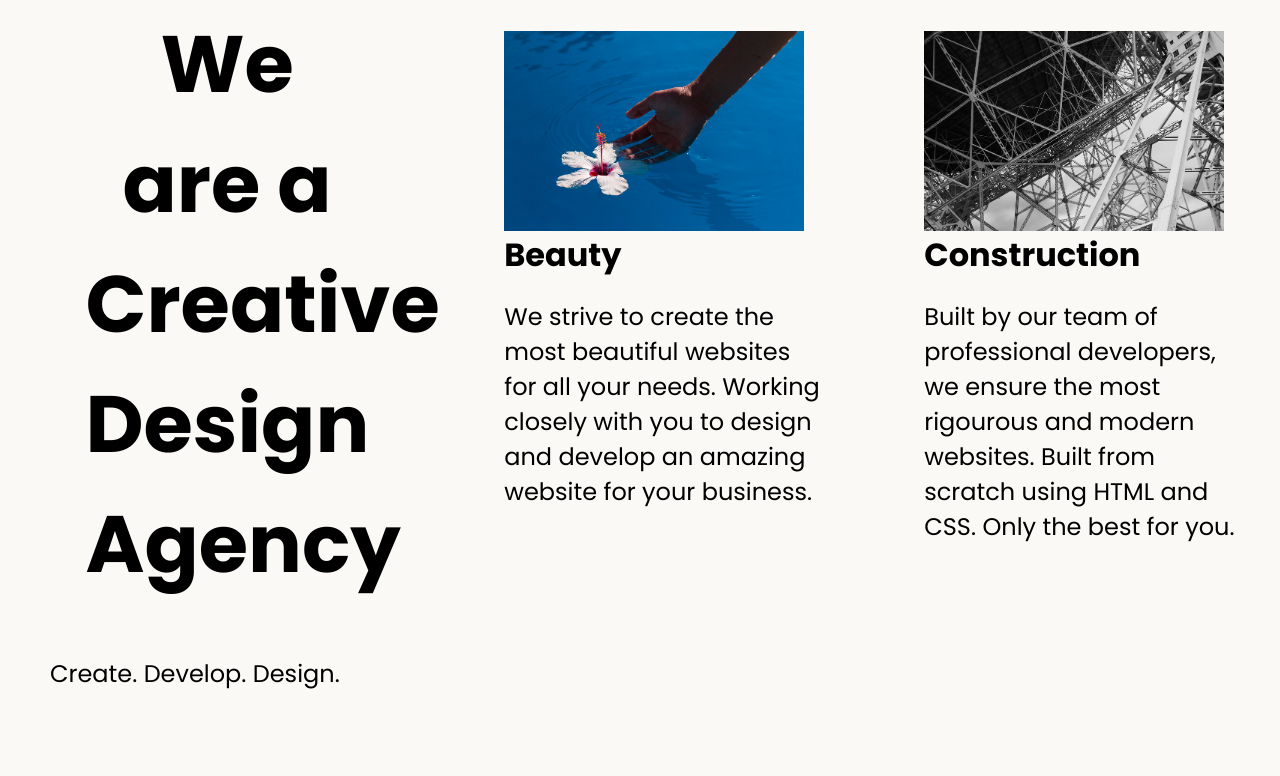
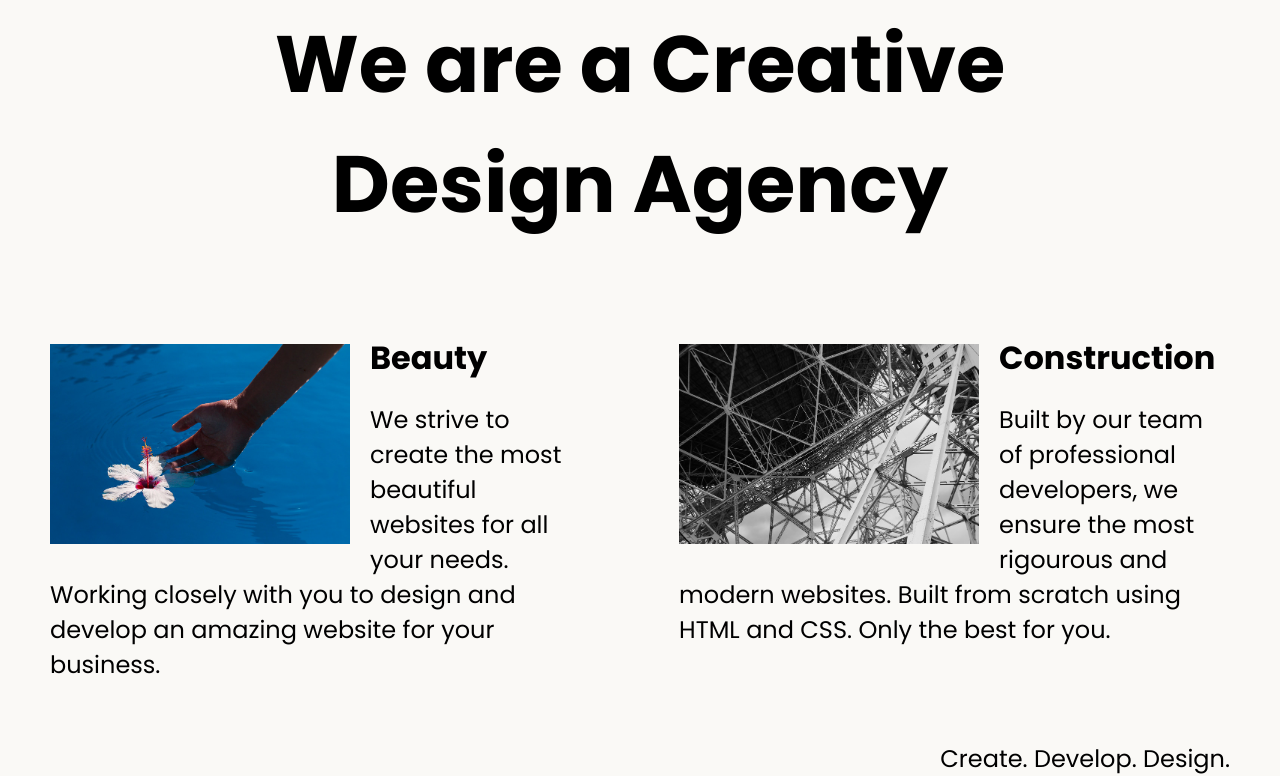
Before and after one commit to Dizgovin/responsive, a plain HTML site: page index.html in a window 1280 px wide. Shown: the part 119-895 px from the top of the page. Before the commit the page ends 810 px from the top, so only its background shows below. Drawn offline with Linux system fonts and the light colour scheme.

Commit message:
Update index.html

```diff
--- a/index.html
+++ b/index.html
@@ -12,9 +12,9 @@
 </head>
 
 <body>
+  <div id="heading" >    <img class="logo" src="./assets/images/logo.png" alt="logo">
+    <h1>We are a Creative Design Agency</h1></div>
   <div class="main">
-    <div id="heading" >    <img class="logo" src="./assets/images/logo.png" alt="logo">
-    <h1>We are a Creative Design Agency</h1></div>
 
     <div class="left card"><img class="tile-image" src="./assets/images/beautiful.jpg" alt="hand and flower in water">
       <h2 class="card-title">Beauty</h2>
@@ -32,7 +32,7 @@
 
   </div>
   <footer>
-    <p>Create. Develop. Design.</p>
+    <p id="footer">Create. Develop. Design.</p>
   </footer>
 </body>
 
```
